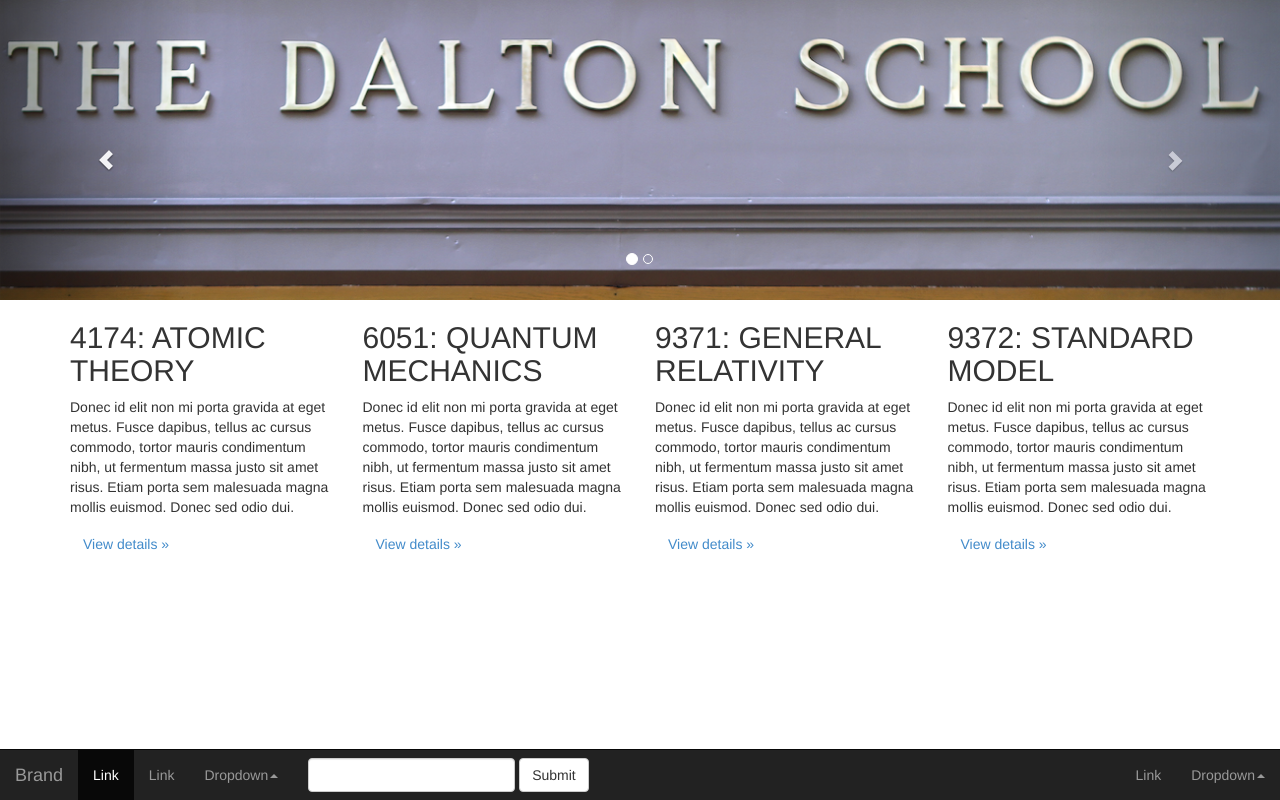
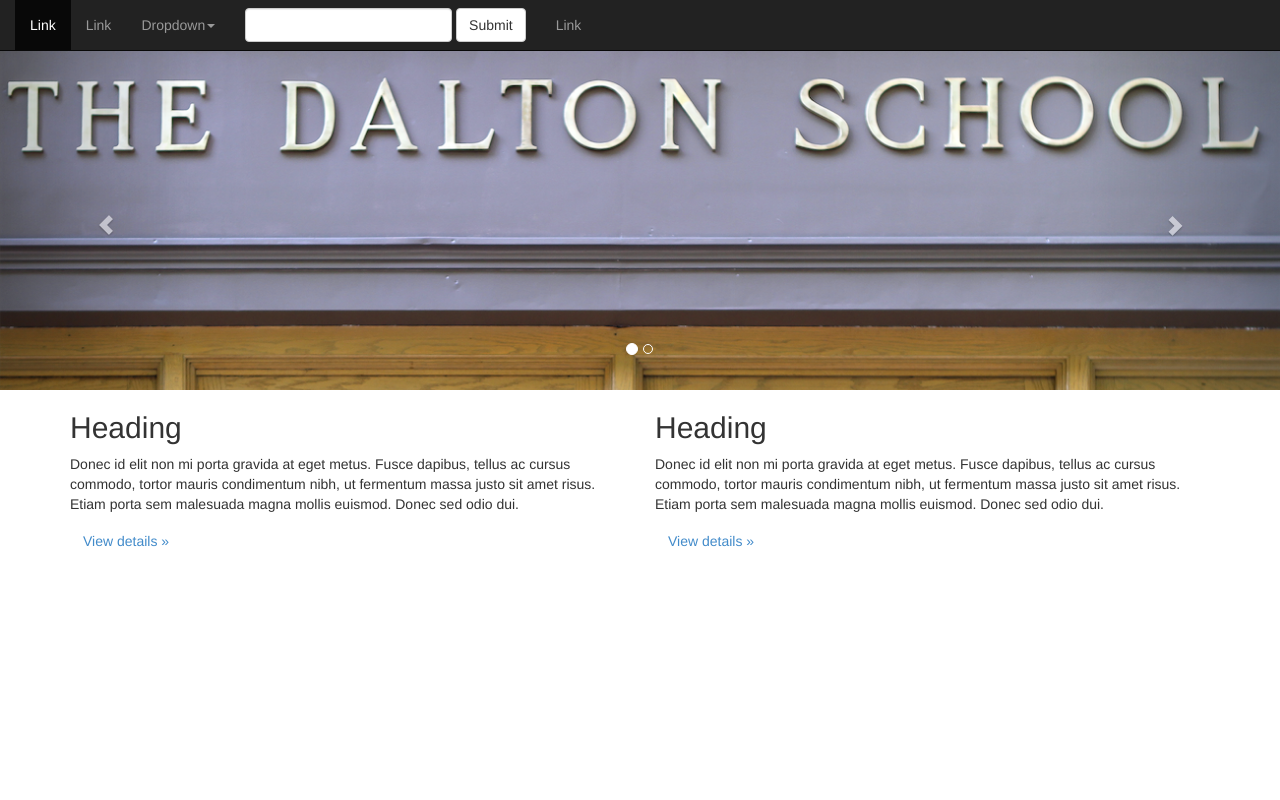
Before and after one commit to amilich/robotics-website, a plain HTML site: page index.html in a window 1280 px wide. Drawn offline with Linux system fonts and the light colour scheme.

Commit message:
Favicon change

```diff
--- a/css/style.css
+++ b/css/style.css
@@ -1,6 +1,7 @@
-
-
+.tales {
+  width: 100%;
+}
 .carousel-inner{
   width:100%;
-  max-height: 300px !important;
+  max-height: 350px !important;
 }
--- a/index.html
+++ b/index.html
@@ -2,7 +2,7 @@
 <html lang="en">
 <head>
   <meta charset="utf-8">
-  <title>DALTON ROBOTICS</title>
+  <title>Bootstrap 3, from LayoutIt!</title>
   <meta name="viewport" content="width=device-width, initial-scale=1.0">
   <meta name="description" content="">
   <meta name="author" content="">
@@ -25,15 +25,15 @@
   <link rel="apple-touch-icon-precomposed" sizes="114x114" href="img/apple-touch-icon-114-precomposed.png">
   <link rel="apple-touch-icon-precomposed" sizes="72x72" href="img/apple-touch-icon-72-precomposed.png">
   <link rel="apple-touch-icon-precomposed" href="img/apple-touch-icon-57-precomposed.png">
-  <link rel="shortcut icon" href="img/favicon.ico">
+  <link rel="shortcut icon" href="img/favicon.png">
 
 	<script type="text/javascript" src="js/jquery.min.js"></script>
 	<script type="text/javascript" src="js/bootstrap.min.js"></script>
 	<script type="text/javascript" src="js/scripts.js"></script>
 </head>
-
 <body>
 
+<br><br>
 <div class="carousel slide" id="carousel-529586">
 				<ol class="carousel-indicators">
 					<li class="active" data-slide-to="0" data-target="#carousel-529586">
@@ -65,16 +65,14 @@
 						</div>
 					</div>
 				</div> <a class="left carousel-control" href="#carousel-529586" data-slide="prev"><span class="glyphicon glyphicon-chevron-left"></span></a> <a class="right carousel-control" href="#carousel-529586" data-slide="next"><span class="glyphicon glyphicon-chevron-right"></span></a>
-			</div>
+</div>
 
 <div class="container">
 	<div class="row clearfix">
 		<div class="col-md-12 column">
-
-			<nav class="navbar navbar-default navbar-inverse navbar-fixed-bottom" role="navigation">
+			<nav class="navbar navbar-default navbar-fixed-top navbar-inverse" role="navigation">
 				<div class="navbar-header">
-					 <button type="button" class="navbar-toggle" data-toggle="collapse" data-target="#bs-example-navbar-collapse-1"> <span class="sr-only">Toggle navigation</span><span class="icon-bar"></span><span class="icon-bar"></span><span class="icon-bar"></span></button> <a class="navbar-brand" href="#">Brand</a>
-				</div>
+					 <button type="button" class="navbar-toggle" data-toggle="collapse" data-target="#bs-example-navbar-collapse-1"> <span class="sr-only">Toggle navigation</span><span class="icon-bar"></span><span class="icon-bar"></span><span class="icon-bar"></span></button>
 
 				<div class="collapse navbar-collapse" id="bs-example-navbar-collapse-1">
 					<ul class="nav navbar-nav">
@@ -118,25 +116,6 @@
 						<li>
 							<a href="#">Link</a>
 						</li>
-						<li class="dropdown">
-							 <a href="#" class="dropdown-toggle" data-toggle="dropdown">Dropdown<strong class="caret"></strong></a>
-							<ul class="dropdown-menu">
-								<li>
-									<a href="#">Action</a>
-								</li>
-								<li>
-									<a href="#">Another action</a>
-								</li>
-								<li>
-									<a href="#">Something else here</a>
-								</li>
-								<li class="divider">
-								</li>
-								<li>
-									<a href="#">Separated link</a>
-								</li>
-							</ul>
-						</li>
 					</ul>
 				</div>
 
@@ -144,9 +123,9 @@
 		</div>
 	</div>
 	<div class="row clearfix">
-		<div class="col-md-3 column">
+		<div class="col-md-6 column">
 			<h2>
-				4174: ATOMIC THEORY
+				Heading
 			</h2>
 			<p>
 				Donec id elit non mi porta gravida at eget metus. Fusce dapibus, tellus ac cursus commodo, tortor mauris condimentum nibh, ut fermentum massa justo sit amet risus. Etiam porta sem malesuada magna mollis euismod. Donec sed odio dui.
@@ -155,31 +134,9 @@
 				<a class="btn" href="#">View details »</a>
 			</p>
 		</div>
-		<div class="col-md-3 column">
+		<div class="col-md-6 column">
 			<h2>
-				6051: QUANTUM MECHANICS
-			</h2>
-			<p>
-				Donec id elit non mi porta gravida at eget metus. Fusce dapibus, tellus ac cursus commodo, tortor mauris condimentum nibh, ut fermentum massa justo sit amet risus. Etiam porta sem malesuada magna mollis euismod. Donec sed odio dui.
-			</p>
-			<p>
-				<a class="btn" href="#">View details »</a>
-			</p>
-		</div>
-		<div class="col-md-3 column">
-			<h2>
-				9371: GENERAL RELATIVITY
-			</h2>
-			<p>
-				Donec id elit non mi porta gravida at eget metus. Fusce dapibus, tellus ac cursus commodo, tortor mauris condimentum nibh, ut fermentum massa justo sit amet risus. Etiam porta sem malesuada magna mollis euismod. Donec sed odio dui.
-			</p>
-			<p>
-				<a class="btn" href="#">View details »</a>
-			</p>
-		</div>
-		<div class="col-md-3 column">
-			<h2>
-				9372: STANDARD MODEL
+				Heading
 			</h2>
 			<p>
 				Donec id elit non mi porta gravida at eget metus. Fusce dapibus, tellus ac cursus commodo, tortor mauris condimentum nibh, ut fermentum massa justo sit amet risus. Etiam porta sem malesuada magna mollis euismod. Donec sed odio dui.
```
Also changed, not shown: img/favicon.ico (deleted).
